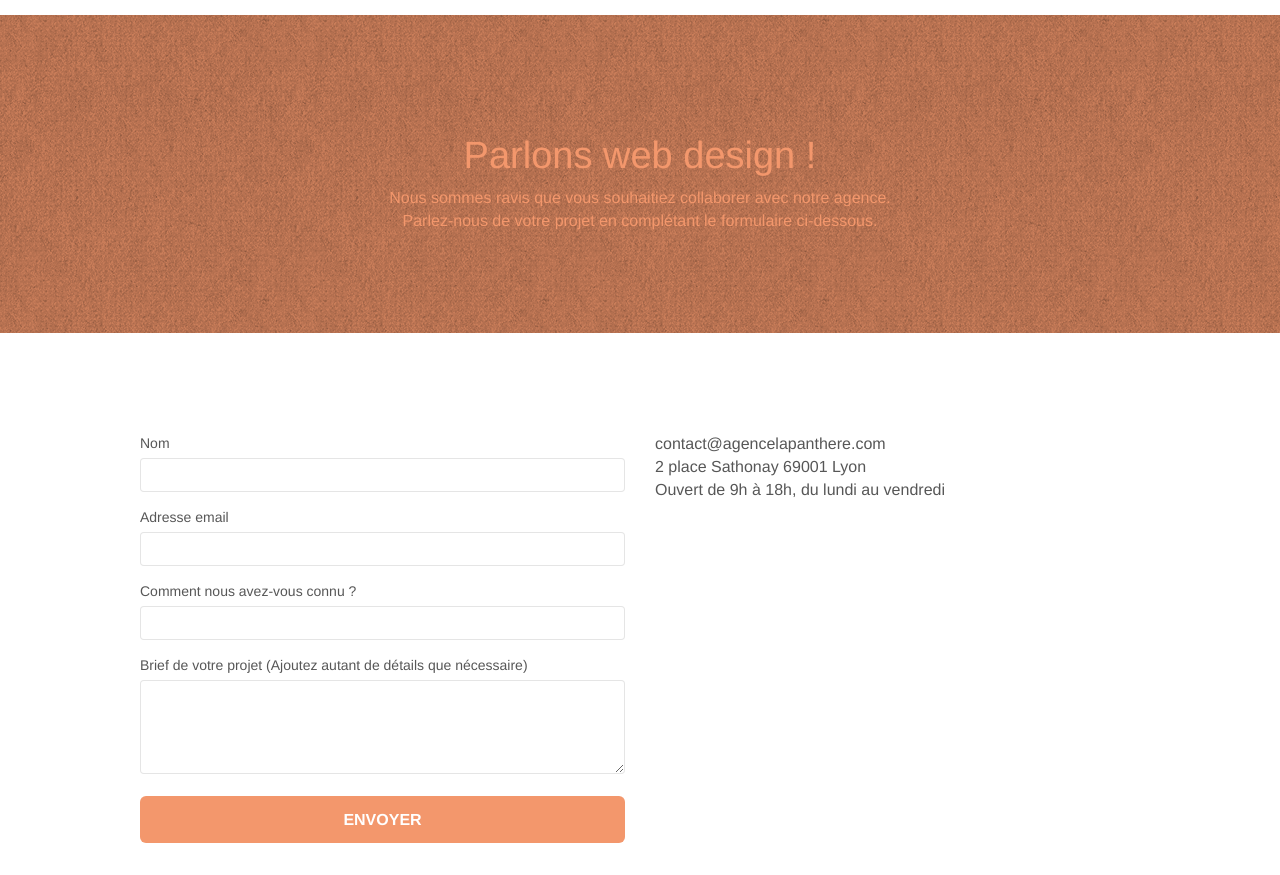
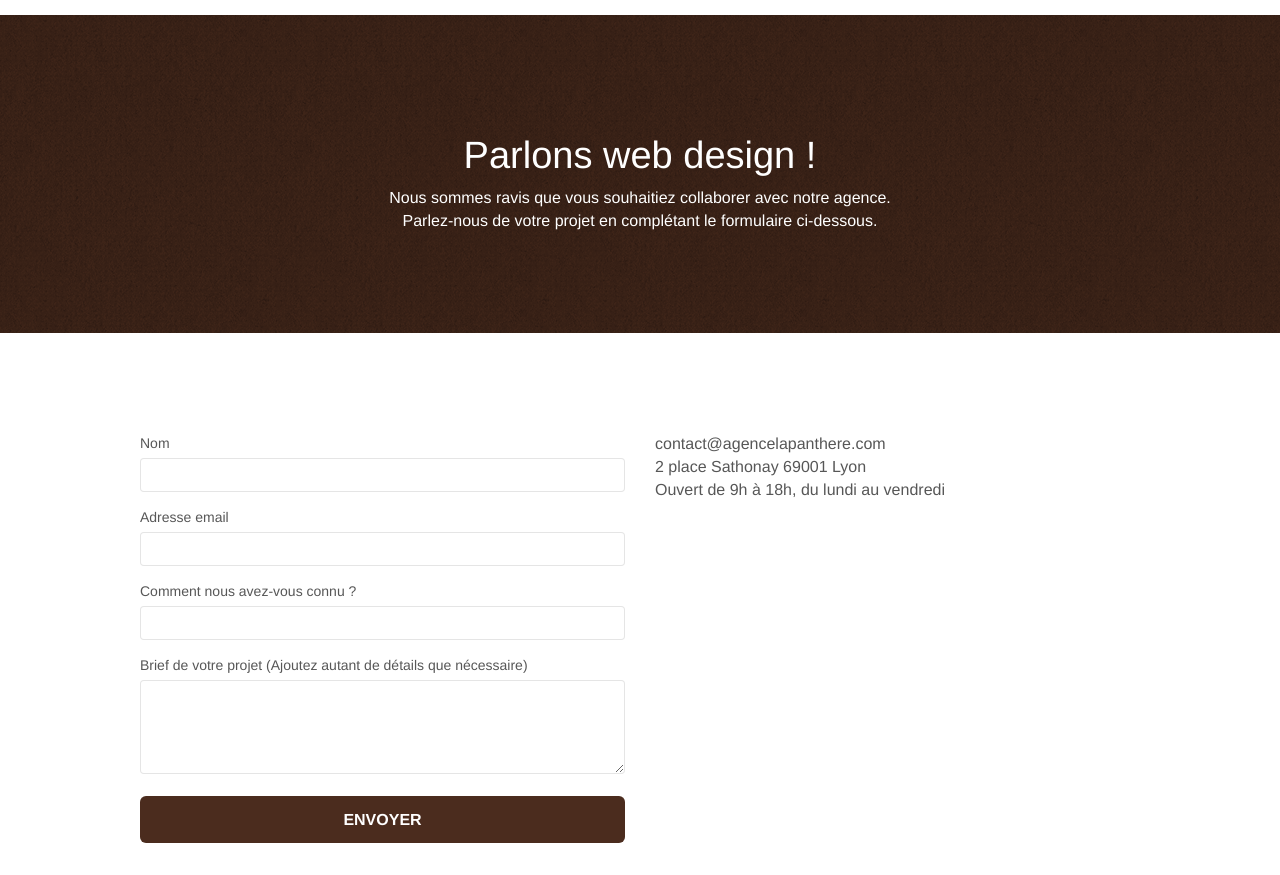
Before and after one commit to HndySchne/Lapanthere, a plain HTML site: page page2.html in a window 1280 px wide. Shown: the part 77-952 px from the top of the page. Drawn offline with nearby package versions, Linux system fonts and the light colour scheme; files that its build step writes are made by us from their sources; a script that the page names is missing.

Commit message:
contraste-accesibilité

```diff
--- a/style.css
+++ b/style.css
@@ -772,19 +772,19 @@ h4 {
 }
 
 .bgc-dark-slate-blue {
-    background-color: #364577;
+    background-color: #151a2b;
 }
 
 .bgc-atomic-tangerine {
-    background-color: #F3976C;
+    background-color: #4b2c1e;
 }
 
 .tc-white {
-    color: #F3976C!important;
+    color: #FFFFFF!important;
 }
 
 .btn-atomic-tangerine {
-    background: #F3976C;
+    background: #4b2c1e;
     color: #FFFFFF!important;
 }
 
@@ -802,7 +802,7 @@ h4 {
 }
 
 .ltc-atomic-tangerine {
-    color: #F3976C!important;
+    color: #4b2c1e!important;
 }
 
 .ltc-atomic-tangerine:hover {
```
